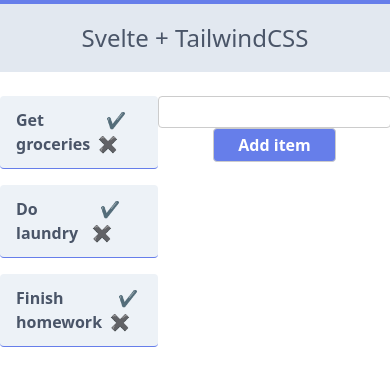
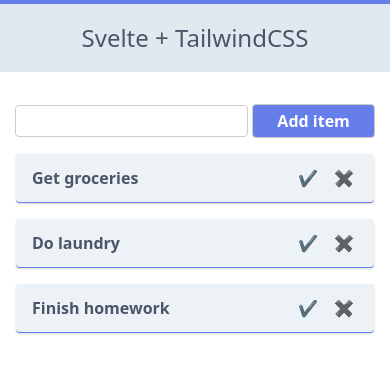
Before and after one commit to austincrim/tailwind-svelte, a Svelte app: page / in a window 390 px wide. Shown: the top 386 px of the page. Built offline with nearby package versions, Linux system fonts and the light colour scheme.

Commit message:
responsive layout

```diff
--- a/src/App.svelte
+++ b/src/App.svelte
@@ -50,8 +50,8 @@
 <main>
   <Tailwindcss />
   <Header />
-  <div class="flex text-gray-700 font-sans justify-evenly">
-    <div class="mt-2">
+  <div class="flex flex-col-reverse md:flex-row max-w-full mx-auto text-gray-700 font-sans justify-evenly">
+    <div class="mt-4 px-4 w-full">
       <ul>
         {#each items.sort(sortArray) as item}
           <ListItem
@@ -62,7 +62,7 @@
       </ul>
     </div>
 
-    <div class="text-center mt-2">
+    <div class="text-center mt-4 w-full">
       <Form addHandler={addTodo} />
     </div>
   </div>
--- a/src/Header.svelte
+++ b/src/Header.svelte
@@ -1,5 +1,3 @@
-
-
 <div class="w-full mb-4 py-4 bg-gray-300 text-gray-700 text-2xl text-center font-sans border-t-4 border-indigo-500">
     Svelte + TailwindCSS
 </div>
--- a/src/ListItem.svelte
+++ b/src/ListItem.svelte
@@ -18,20 +18,25 @@
 
   .done {
     text-decoration: line-through;
-    opacity: .5;
+    opacity: 0.5;
   }
-
 </style>
 
 <li
-  class='flex justify-between mb-4 px-4 py-3 font-semibold bg-gray-200 rounded border-b
-  border-indigo-500'>
-  <div class={`${todo.done ? 'done' : ''}`}>
-    {todo.title}
-  </div>
+  class="flex justify-between mb-4 px-4 py-3 font-semibold bg-gray-200 rounded
+  border-b border-indigo-500 shadow">
+  <div class={`${todo.done ? 'done' : ''}`}>{todo.title}</div>
 
   <div>
-    <button on:click={() => checkHandler(todo)} class="border-none rounded px-1 ml-3">&#10004;</button>
-    <button on:click={() => removeHandler(todo.title)} class="border-none rounded px-1 ml-1">&#10006;</button>
+    <button
+      on:click={() => checkHandler(todo)}
+      class="border-none rounded px-1 ml-3">
+      &#10004;
+    </button>
+    <button
+      on:click={() => removeHandler(todo.title)}
+      class="border-none rounded px-1 ml-1">
+      &#10006;
+    </button>
   </div>
 </li>
```
